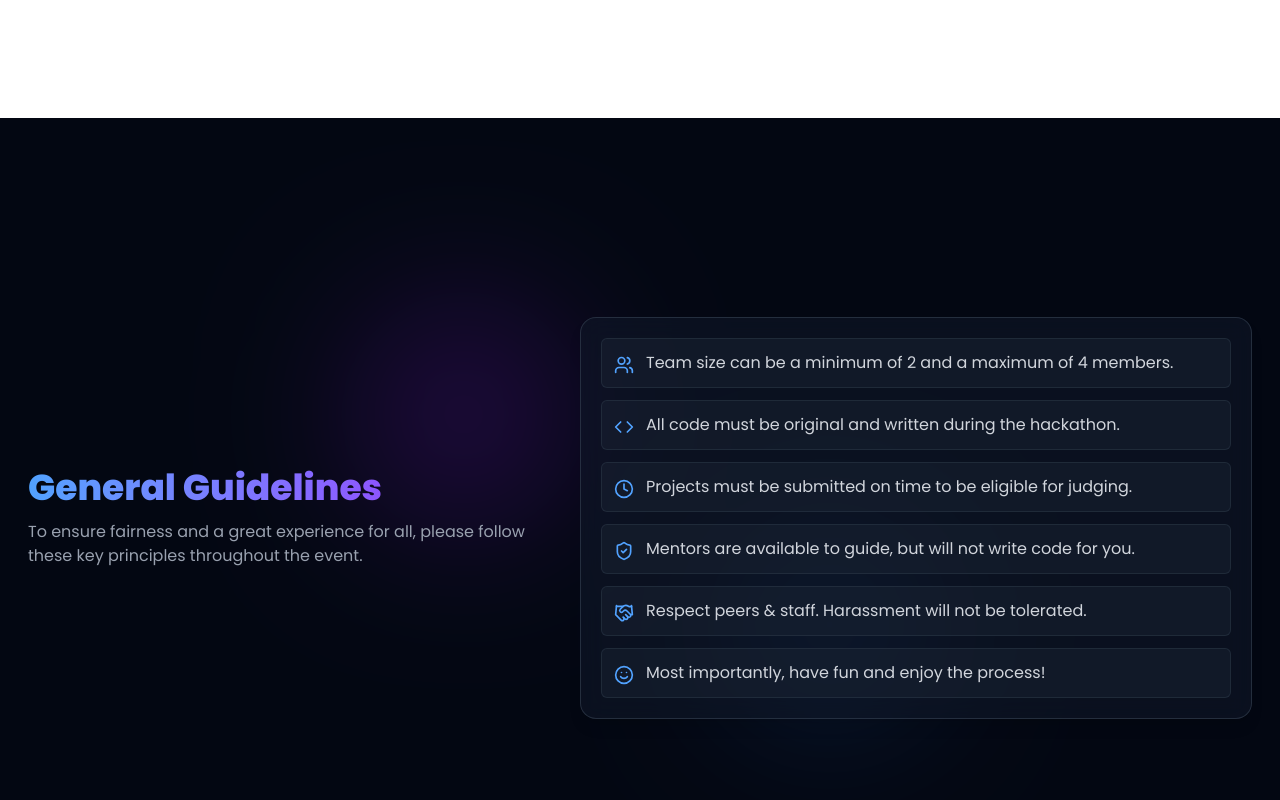
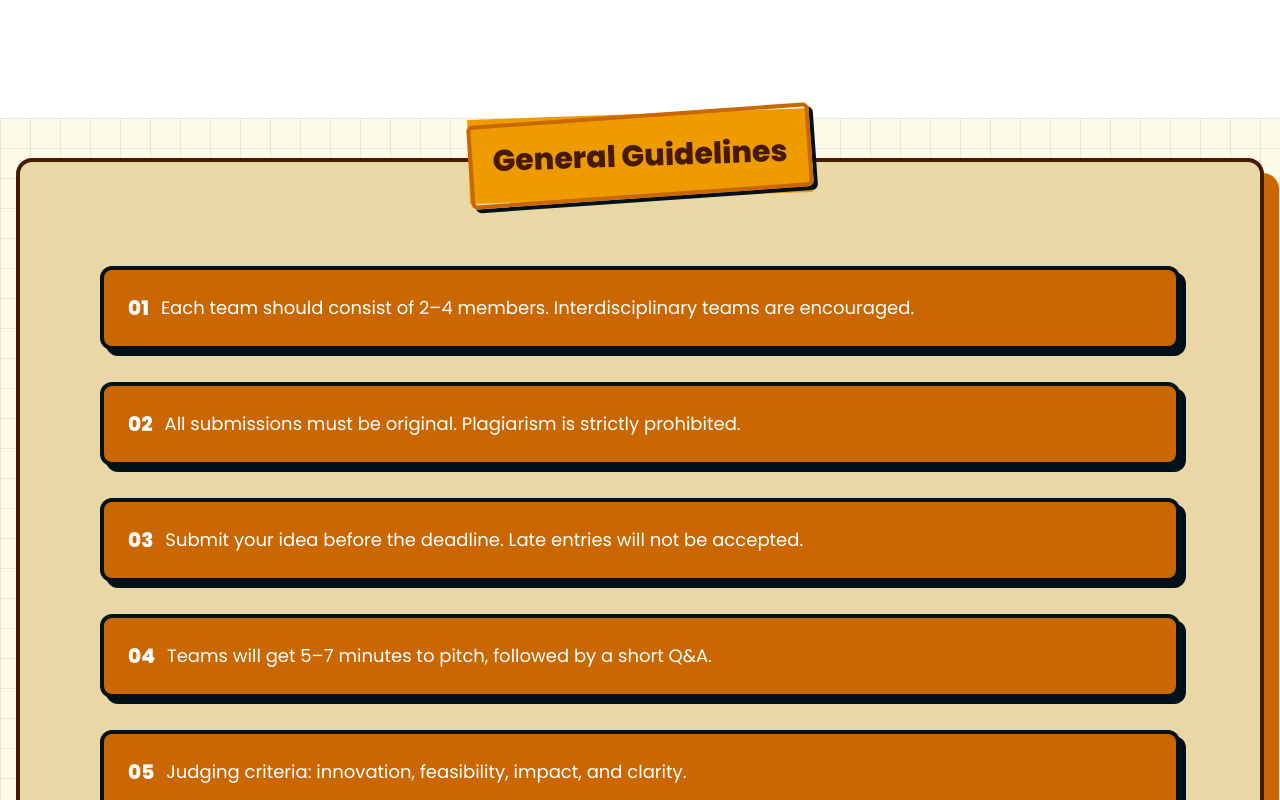
Before and after one commit to Microsoft-Learn-Students-Club/Ideathon-website, a React (Vite) app: page / in a window 1280 px wide. Shown: the part 4500-5300 px from the top of the page. Built offline with nearby package versions, Linux system fonts and the light colour scheme.

Commit message:
updated the guideline

```diff
--- a/src/components/GeneralGuidelines.jsx
+++ b/src/components/GeneralGuidelines.jsx
@@ -1,108 +1,69 @@
 import React from "react";
 import { motion } from "framer-motion";
-import { ShieldCheck, Users, Code, Clock, Smile, Handshake } from "lucide-react";
-import "../index.css";
 
-const GeneralGuidelines = () => {
-    const containerVariants = {
-        hidden: { opacity: 0 },
-        visible: {
-            opacity: 1,
-            transition: { staggerChildren: 0.15 },
-        },
-    };
-
-    const itemVariants = {
-        hidden: { y: 15, opacity: 0 },
-        visible: {
-            y: 0,
-            opacity: 1,
-            transition: { type: "spring", stiffness: 120 },
-        },
-    };
-
-    const listItemHover = {
-        scale: 1.03,
-        x: 6,
-        backgroundColor: "rgba(59,130,246,0.1)", // subtle blue tint
-        transition: { duration: 0.25, ease: "easeOut" },
-    };
-
-    const rules = [
-        { text: "Team size can be a minimum of 2 and a maximum of 4 members.", icon: Users },
-        { text: "All code must be original and written during the hackathon.", icon: Code },
-        { text: "Projects must be submitted on time to be eligible for judging.", icon: Clock },
-        { text: "Mentors are available to guide, but will not write code for you.", icon: ShieldCheck },
-        { text: "Respect peers & staff. Harassment will not be tolerated.", icon: Handshake },
-        { text: "Most importantly, have fun and enjoy the process!", icon: Smile },
+const guidelines = [
+  "Each team should consist of 2–4 members. Interdisciplinary teams are encouraged.",
+  "All submissions must be original. Plagiarism is strictly prohibited.",
+  "Submit your idea before the deadline. Late entries will not be accepted.",
+  "Teams will get 5–7 minutes to pitch, followed by a short Q&A.",
+  "Judging criteria: innovation, feasibility, impact, and clarity."
 ];
 
+export default function GeneralGuidelines() {
   return (
     <div
-            id="guidelines"
-            className="min-h-screen relative overflow-hidden flex flex-col lg:flex-row items-center justify-center px-4 bg-gray-950 text-gray-100"
+      style={{
+        backgroundColor: "#FEFCE8", // pale yellow
+        backgroundImage: `
+          linear-gradient(to right, rgba(0,0,0,0.08) 1px, transparent 1px),
+          linear-gradient(to bottom, rgba(0,0,0,0.08) 1px, transparent 1px)
+        `,
+        backgroundSize: "30px 30px"
+      }}
+      className="min-h-screen flex items-center justify-center px-4 py-10 font-sans"
     >
-            {/* Background Animated Blobs */}
+      {/* Main Card */}
       <motion.div
-                className="absolute top-1/4 left-1/4 w-60 h-60 bg-purple-600 rounded-full mix-blend-screen blur-3xl opacity-20"
-                initial={{ opacity: 0, scale: 0.8 }}
-                animate={{ opacity: 0.2, scale: 1.1, x: 30, y: -30 }}
-                transition={{ repeat: Infinity, duration: 10, ease: "easeInOut" }}
-            />
+        initial={{ opacity: 0, y: 40 }}
+        animate={{ opacity: 1, y: 0 }}
+        transition={{ duration: 0.6, ease: "easeOut" }}
+        className="relative bg-[var(--color-cream)] rounded-2xl p-8 pt-16 md:p-20 w-full max-w-7xl shadow-[15px_15px_0px_var(--color-orange)] border-4 border-amber-950"
+      >
+        {/* Tape Title */}
         <motion.div
-                className="absolute bottom-1/4 right-1/4 w-56 h-56 bg-blue-500 rounded-full mix-blend-screen blur-3xl opacity-20"
-                initial={{ opacity: 0, scale: 0.8 }}
-                animate={{ opacity: 0.2, scale: 1.1, x: -30, y: 30 }}
-                transition={{ repeat: Infinity, duration: 12, ease: "easeInOut" }}
-            />
-
-            {/* Heading Side */}
-            <motion.div
-                className="z-10 text-center lg:text-left mb-6 lg:mb-0 lg:mr-10 max-w-lg"
-                initial={{ x: -40, opacity: 0 }}
-                whileInView={{ x: 0, opacity: 1 }}
-                viewport={{ once: true }}
-                transition={{ duration: 0.7, ease: "easeOut" }}
+          initial={{ rotate: -3, y: -10, opacity: 0 }}
+          animate={{ rotate: -2, y: 0, opacity: 1 }}
+          transition={{ duration: 0.6, ease: "easeOut" }}
+          className="absolute -top-12 sm:text-center bg-yellow left-1/2 max-w-2xl max-h-2xl -translate-x-1/2 px-6 py-6"
         >
-                <h2 className="text-3xl sm:text-4xl font-extrabold text-transparent bg-clip-text bg-gradient-to-r from-blue-400 to-purple-600">
+          <h2 className="relative text-2xl text-center md:text-3xl font-extrabold text-amber-950 z-10">
             General Guidelines
           </h2>
-                <p className="mt-3 text-gray-400 text-sm sm:text-base">
-                    To ensure fairness and a great experience for all, please follow these
-                    key principles throughout the event.
-                </p>
+          {/* Tape effect */}
+          <div className="absolute inset-0 -rotate-2 border-4 border-[var(--color-orange)] rounded-md shadow-[4px_4px_0px_var(--color-black)] -z-10"></div>
         </motion.div>
 
-            {/* Guidelines Card */}
-            <motion.div
-                className="z-10 bg-gray-900/60 backdrop-blur-md border border-gray-700/60 p-5 rounded-2xl shadow-lg w-full max-w-2xl max-h-[70vh] overflow-y-auto"
-                initial={{ scale: 0.95, opacity: 0 }}
-                whileInView={{ scale: 1, opacity: 1 }}
-                viewport={{ once: true }}
-                transition={{ delay: 0.2, duration: 0.6 }}
+        {/* Guidelines List */}
+        <ul className="grid gap-6 md:gap-8 mt-6">
+          {guidelines.map((rule, index) => (
+            <motion.li
+              key={index}
+              initial={{ opacity: 0, x: -30 }}
+              animate={{ opacity: 1, x: 0 }}
+              transition={{ duration: 0.4, delay: index * 0.15 }}
+              whileHover={{ scale: 1.03, rotate: 1 }}
+              className="flex items-start gap-3 p-4 md:p-6 border-4 border-[var(--color-black)] rounded-xl
+                bg-[var(--color-orange)] text-white shadow-[6px_6px_0px_var(--color-black)]
+                transition-transform duration-200"
             >
-                <motion.ul
-                    className="space-y-3 text-gray-300 text-sm sm:text-base"
-                    variants={containerVariants}
-                    initial="hidden"
-                    whileInView="visible"
-                    viewport={{ once: true }}
-                >
-                    {rules.map(({ text, icon: Icon }, idx) => (
-                        <motion.li
-                            key={idx}
-                            className="flex items-start gap-3 p-3 rounded-md cursor-pointer bg-gray-800/40 border border-gray-700/40 hover:text-white"
-                            variants={itemVariants}
-                            whileHover={listItemHover}
-                        >
-                            <Icon className="w-5 h-5 text-blue-400 mt-1" />
-                            <span>{text}</span>
+              <span className="font-extrabold text-lg md:text-xl">
+                {index + 1 < 10 ? `0${index + 1}` : index + 1}
+              </span>
+              <span className="text-base md:text-lg">{rule}</span>
             </motion.li>
           ))}
-                </motion.ul>
+        </ul>
       </motion.div>
     </div>
   );
-};
-
-export default GeneralGuidelines;
+}
--- a/src/index.css
+++ b/src/index.css
@@ -13,8 +13,6 @@
   --color-brown: #bb3e03;
   --color-red: #ae2012;
   --color-maroon: #9b2226;
-  --color-pastel-blue: #00AED1;
-  --color-pastel-pink: #D95458;
 }
 
 * {
```
Also changed, not shown: src/assets/guideline/arrow.svg (added). Lines whose indentation alone changed are shown as unchanged.
